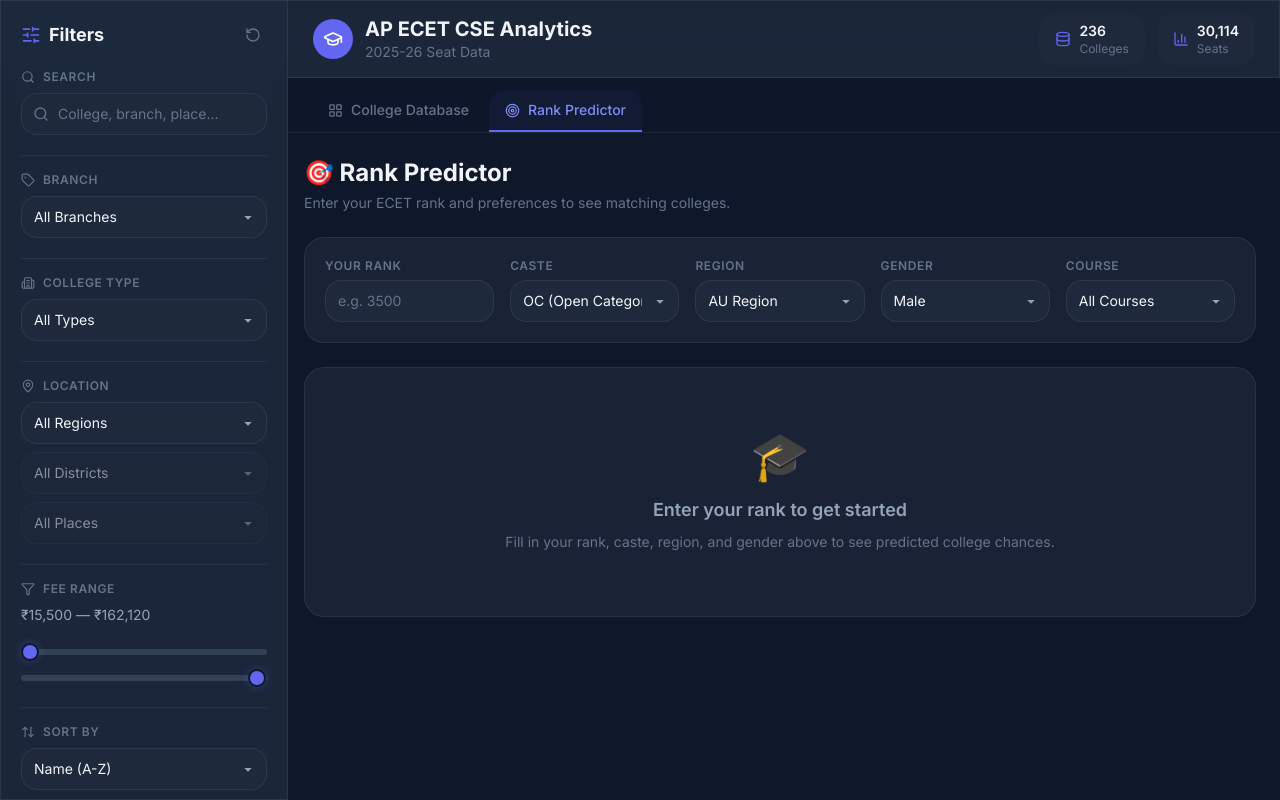
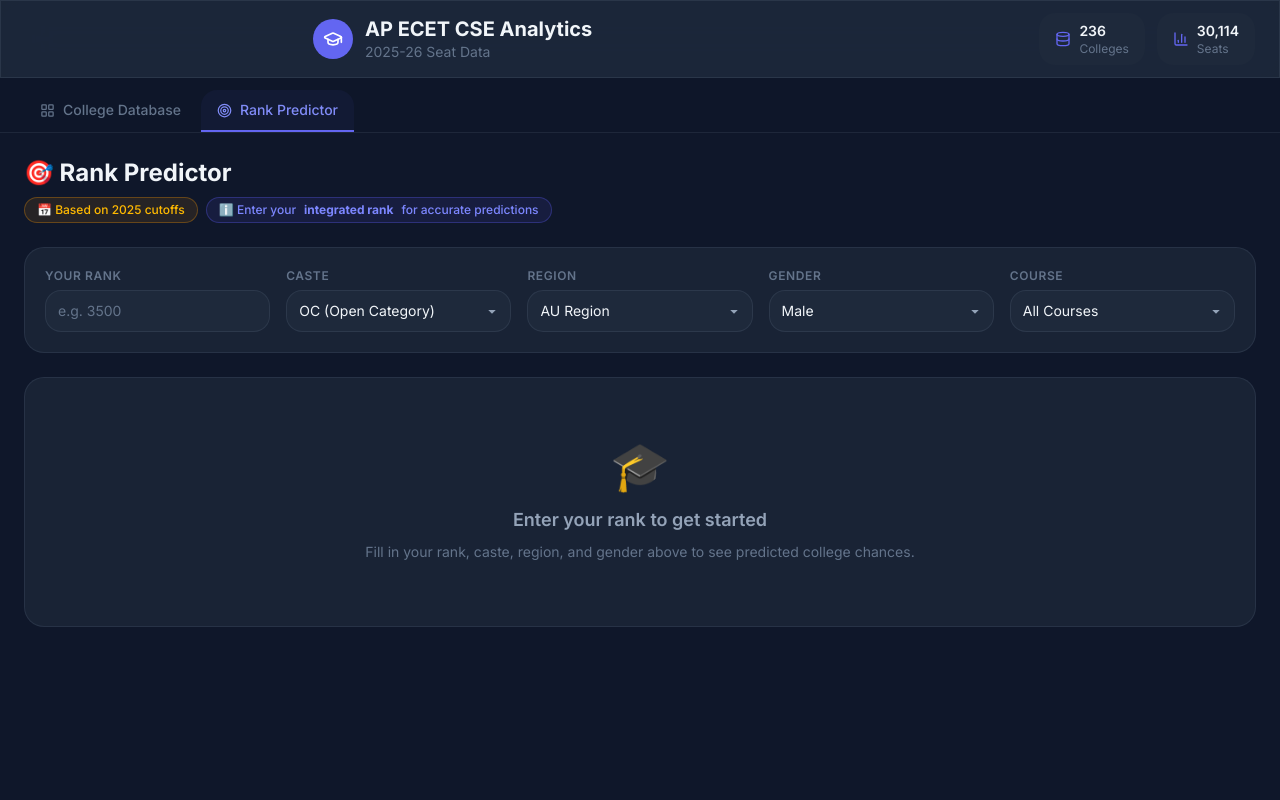
Before and after one commit to AmeerSunkesula/ecet-cse-analytics, a React (Vite) app: page / in a window 1280 px wide. Both pictures are taken after a click on the button "Rank Predictor". Built offline with nearby package versions, Linux system fonts and the light colour scheme.

Commit message:
fix: hide sidebar on predictor tab, add 2025 cutoff + integrated rank notice

```diff
--- a/src/App.jsx
+++ b/src/App.jsx
@@ -19,16 +19,21 @@ function App() {
 
   return (
     <div className="flex min-h-screen" style={{ background: 'var(--bg-primary)' }}>
-      {/* Sidebar — hidden on predictor tab on mobile (no filters needed) */}
-      <Sidebar isOpen={isSidebarOpen} onClose={() => setIsSidebarOpen(false)} />
+      {/* Sidebar — only shown on the College Database tab */}
+      {activeTab === 'grid' && (
+        <Sidebar isOpen={isSidebarOpen} onClose={() => setIsSidebarOpen(false)} />
+      )}
 
       {/* Main Content Area */}
       <main className="flex-1 min-h-screen transition-all duration-300 w-full">
         {/* Sticky Header */}
-        <Header onMenuToggle={() => setIsSidebarOpen(prev => !prev)} />
+        <Header
+          onMenuToggle={() => setIsSidebarOpen(prev => !prev)}
+          showMenuToggle={activeTab === 'grid'}
+        />
 
         {/* ── Tab Bar ──────────────────────────────────── */}
-        <div className="sticky top-[57px] z-30 lg:pl-72 border-b border-[var(--border)]"
+        <div className={`sticky top-[57px] z-30 border-b border-[var(--border)] ${activeTab === 'grid' ? 'lg:pl-72' : ''}`}
           style={{ background: 'rgba(15, 23, 42, 0.92)', backdropFilter: 'blur(16px)' }}>
           <div className="flex items-center gap-1 px-4 sm:px-6 pt-3 pb-0">
             {TABS.map(({ id, label, icon: Icon }) => {
@@ -54,7 +59,7 @@ function App() {
         </div>
 
         {/* ── Tab Content ──────────────────────────────── */}
-        <div className="p-4 sm:p-6 lg:pl-76">
+        <div className={`p-4 sm:p-6 ${activeTab === 'grid' ? 'lg:pl-76' : ''}`}>
 
           {/* ── COLLEGE DATABASE TAB ─────────────────── */}
           {activeTab === 'grid' && (
--- a/src/components/Header.jsx
+++ b/src/components/Header.jsx
@@ -8,7 +8,7 @@ import { GraduationCap, BarChart3, Database, Menu } from 'lucide-react';
  * Left  : menu toggle (mobile only) + app icon + title + subtitle
  * Right : two live stat badges (Colleges · Seats) driven by Redux selectors
  */
-const Header = ({ onMenuToggle }) => {
+const Header = ({ onMenuToggle, showMenuToggle = true }) => {
   const filteredColleges = useSelector(selectFilteredColleges);
   const dashboardStats = useSelector(selectDashboardStats);
 
@@ -20,7 +20,8 @@ const Header = ({ onMenuToggle }) => {
       <div className="flex items-center justify-between px-4 sm:px-6 py-3">
         {/* ── Left: Branding & Mobile Menu Toggle ── */}
         <div className="flex items-center gap-3">
-          {/* Mobile Menu Button */}
+          {/* Mobile Menu Button — only shown on College Database tab */}
+          {showMenuToggle && (
             <button
               onClick={onMenuToggle}
               className="lg:hidden p-2 rounded-lg bg-[var(--bg-surface)] hover:bg-[var(--bg-surface-hover)] text-[var(--text-primary)] border border-[var(--border)] transition cursor-pointer"
@@ -28,6 +29,7 @@ const Header = ({ onMenuToggle }) => {
             >
               <Menu className="w-5 h-5" />
             </button>
+          )}
 
           {/* Accent icon circle */}
           <div className="hidden sm:flex items-center justify-center w-10 h-10 rounded-full bg-[var(--accent)] shrink-0">
--- a/src/components/Predictor.jsx
+++ b/src/components/Predictor.jsx
@@ -167,9 +167,14 @@ export default function Predictor() {
         <h2 className="text-2xl font-bold text-[var(--text-primary)]">
           🎯 Rank Predictor
         </h2>
-        <p className="text-sm text-[var(--text-muted)] mt-1">
-          Enter your ECET rank and preferences to see matching colleges.
-        </p>
+        <div className="flex flex-wrap items-center gap-2 mt-2">
+          <span className="inline-flex items-center gap-1.5 text-xs font-medium px-3 py-1 rounded-full bg-amber-500/10 border border-amber-500/30 text-amber-400">
+            📅 Based on 2025 cutoffs
+          </span>
+          <span className="inline-flex items-center gap-1.5 text-xs font-medium px-3 py-1 rounded-full bg-indigo-500/10 border border-indigo-500/30 text-indigo-400">
+            ℹ️ Enter your <strong className="mx-0.5">integrated rank</strong> for accurate predictions
+          </span>
+        </div>
       </div>
 
       {/* ── Filter Form ──────────────────────────────────── */}
```
Lines whose indentation alone changed are shown as unchanged.
